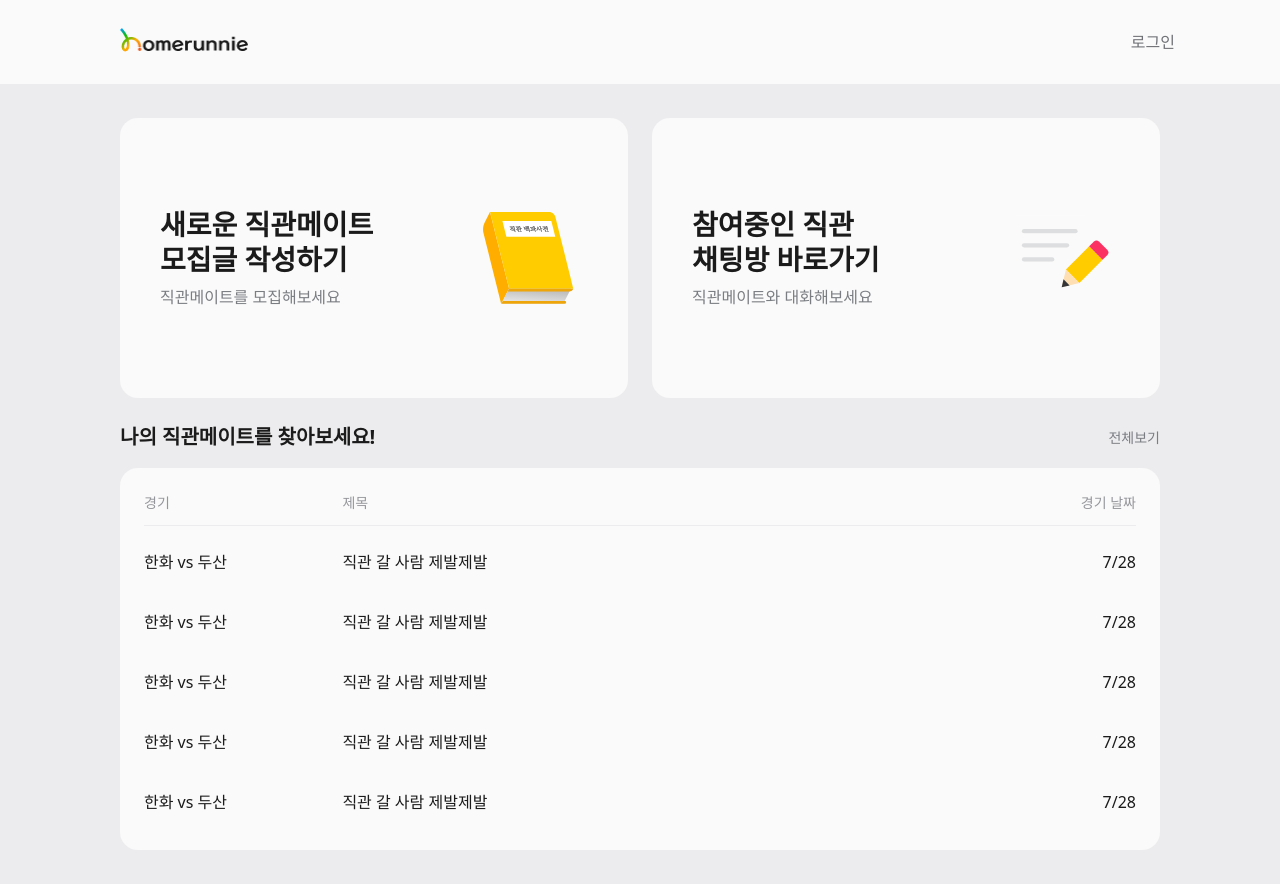
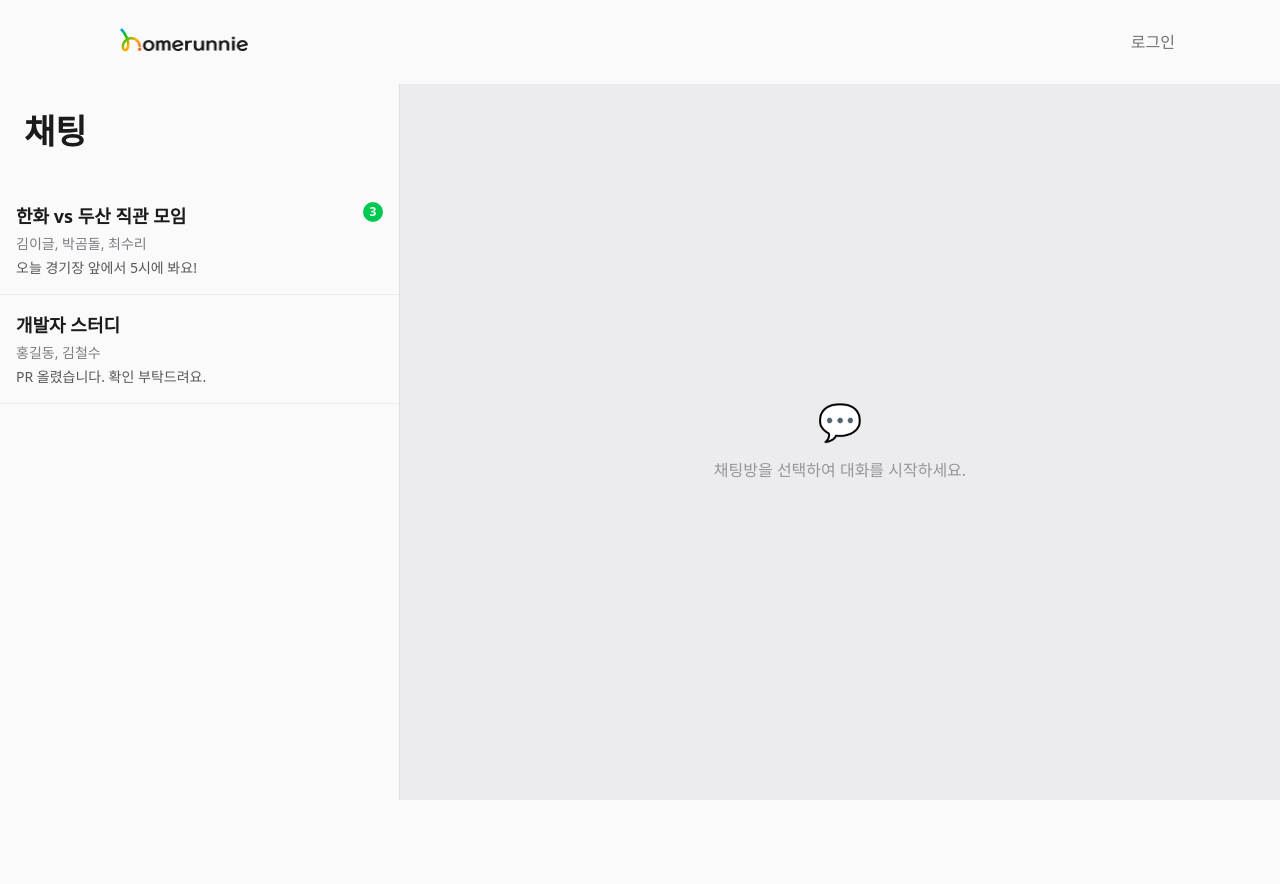
Before and after one commit to M0oO0ooOO00/Home-runnie, a Next.js app in the folder apps/frontend/: page /chat in a window 1280 px wide. After the commit the page ends 800 px from the top, so only its background shows below. Built offline with nearby package versions, Linux system fonts and the light colour scheme.

Commit message:
feat: layout이랑 page로 분리

```diff
--- /dev/null
+++ b/apps/frontend/src/app/chat/layout.tsx
@@ -0,0 +1,41 @@
+'use client';
+
+import React from 'react';
+import ChatList from './components/ChatList';
+
+interface ChatListItem {
+  id: string;
+  title: string;
+  participants: string[];
+  lastMessage: string;
+  unreadCount: number;
+}
+
+export default function ChatLayout({ children }: { children: React.ReactNode }) {
+  const dummyRooms: ChatListItem[] = [
+    {
+      id: '1',
+      title: '한화 vs 두산 직관 모임',
+      participants: ['김이글', '박곰돌', '최수리'],
+      lastMessage: '오늘 경기장 앞에서 5시에 봐요!',
+      unreadCount: 3,
+    },
+    {
+      id: '2',
+      title: '개발자 스터디',
+      participants: ['홍길동', '김철수'],
+      lastMessage: 'PR 올렸습니다. 확인 부탁드려요.',
+      unreadCount: 0,
+    },
+  ];
+
+  return (
+    <div className="flex flex-row justify-center min-h-[calc(100vh-84px)]">
+      <aside className="flex flex-col min-w-[400px] border-r border-gray-200 bg-white">
+        <h1 className="text-t00 pb-[30px] p-6">채팅</h1>
+        <ChatList chatRooms={dummyRooms} activeChatId="" />
+      </aside>
+      <main className="flex flex-col w-full bg-gray-100">{children}</main>
+    </div>
+  );
+}
--- a/apps/frontend/src/app/chat/page.tsx
+++ b/apps/frontend/src/app/chat/page.tsx
@@ -1,41 +1,10 @@
-import ChatCard from './components/ChatCard';
-import ChatTable from './components/ChatTable';
-import Image from 'next/image';
+'use client';
 
 export default function ChatPage() {
-  const chatListData = [
-    { id: 1, game: '한화 vs 두산', title: '직관 갈 사람 제발제발', date: '7/28' },
-    { id: 2, game: '한화 vs 두산', title: '직관 갈 사람 제발제발', date: '7/28' },
-    { id: 3, game: '한화 vs 두산', title: '직관 갈 사람 제발제발', date: '7/28' },
-    { id: 4, game: '한화 vs 두산', title: '직관 갈 사람 제발제발', date: '7/28' },
-    { id: 5, game: '한화 vs 두산', title: '직관 갈 사람 제발제발', date: '7/28' },
-  ];
-
   return (
-    <div className="flex h-screen flex-col bg-gray-100 px-[120px] justify-center">
-      <main className="flex flex-col gap-[24px] justify-center">
-        <section className="flex flex-row gap-[24px] justify-center">
-          <ChatCard
-            title="새로운 직관메이트"
-            subtitle="모집글 작성하기"
-            description="직관메이트를 모집해보세요"
-            graphic={<Image src="/icons/posting_book.svg" alt="글쓰기" width={120} height={120} />}
-          />
-          <ChatCard
-            title="참여중인 직관"
-            subtitle="채팅방 바로가기"
-            description="직관메이트와 대화해보세요"
-            graphic={<Image src="/icons/posting_note.svg" alt="글쓰기" width={120} height={120} />}
-          />
-        </section>
-        <section className="flex flex-col gap-[16px]">
-          <div className="flex flex-row justify-between items-center">
-            <h1 className="text-[20px] font-bold">나의 직관메이트를 찾아보세요!</h1>
-            <p className="text-[14px] text-gray-500 cursor-pointer">전체보기</p>
-          </div>
-          <ChatTable data={chatListData} />
-        </section>
-      </main>
+    <div className="flex h-full w-full flex-col items-center justify-center text-gray-400">
+      <div className="mb-4 text-4xl">💬</div>
+      <p>채팅방을 선택하여 대화를 시작하세요.</p>
     </div>
   );
 }
```
